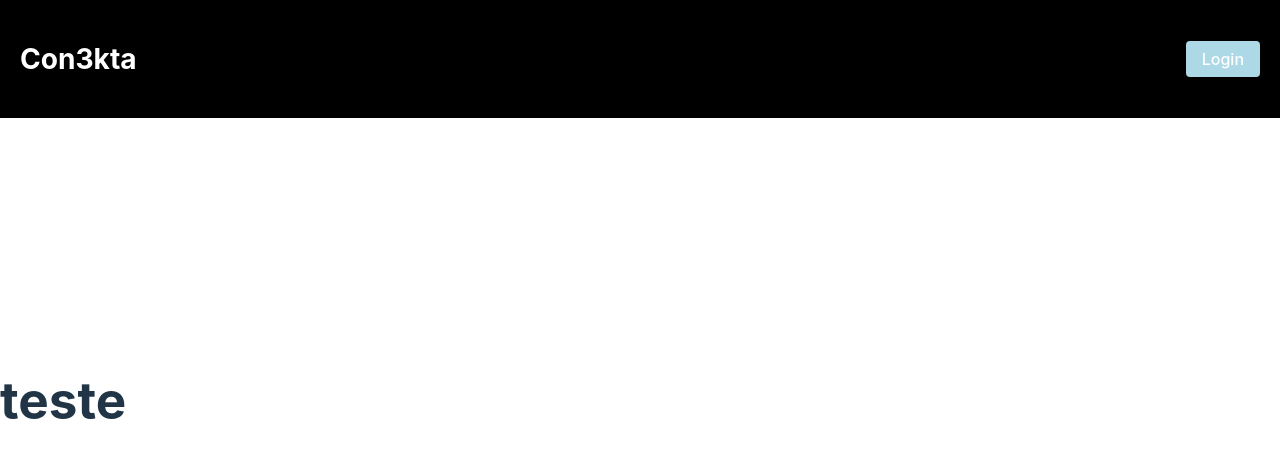
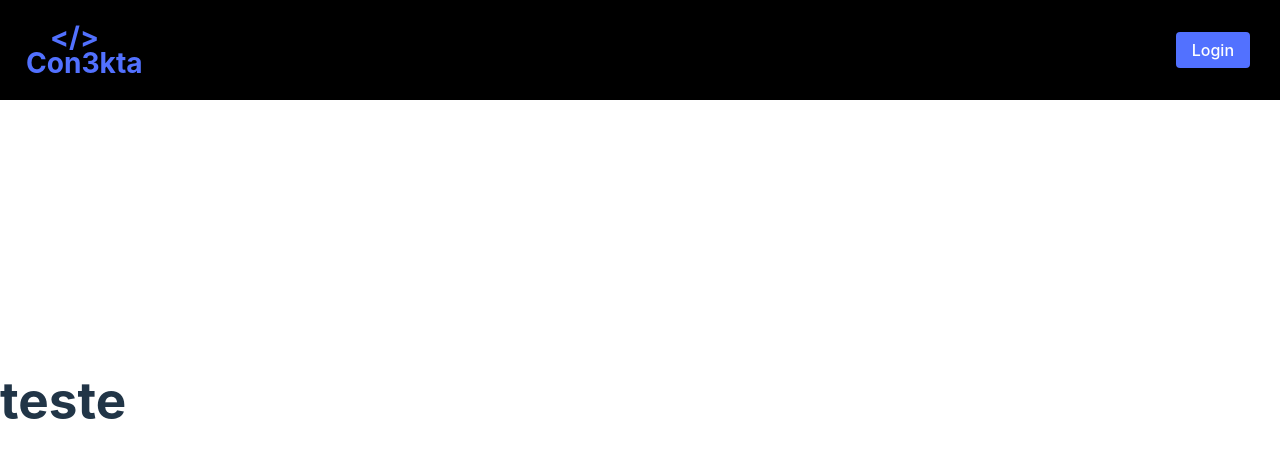
Before and after one commit to Con3kta/con3kta-site, a React (Vite) app: page / in a window 1280 px wide. Shown: the top 458 px of the page. Built offline with nearby package versions, Linux system fonts and the light colour scheme.

Commit message:
ajuste na logo navbar

```diff
--- a/src/components/Navbar/navbar.jsx
+++ b/src/components/Navbar/navbar.jsx
@@ -4,7 +4,7 @@ import styles from './navbar.module.css';
 const Navbar = () => {
   return (
     <div className={styles.navbar}>
-      <div className={styles.logo}><h3>Con3kta</h3></div>
+      <div className={styles.logo}><h3><span className={styles.logo_simbol}>&lt;/&gt;</span>Con3kta</h3></div>
       <button className={styles.button}>Login</button>
     </div>
   );
--- a/src/components/Navbar/navbar.module.css
+++ b/src/components/Navbar/navbar.module.css
@@ -3,20 +3,29 @@
   align-items: center;
   justify-content: space-between;
   background-color: black;
-  color: white;
-  padding: 10px 20px;
+  padding: 10px 10px;
   position: fixed;
   top: 0;
   width: 100%;
+  height: 5rem;
 }
 
 .logo {
   font-weight: 10rem;
   font-size: 1.5rem;
+  color: #5271FF;
+  margin-left: 1rem;
+}
+
+.logo_simbol{
+  display: flex;
+  flex-direction: column;
+  margin-bottom: -1rem;
+  margin-left: 1.5rem;
 }
 
 .button {
-  background-color: lightblue;
+  background-color: #5271FF;
   color: white;
   padding: 8px 16px;
   border: none;
```
